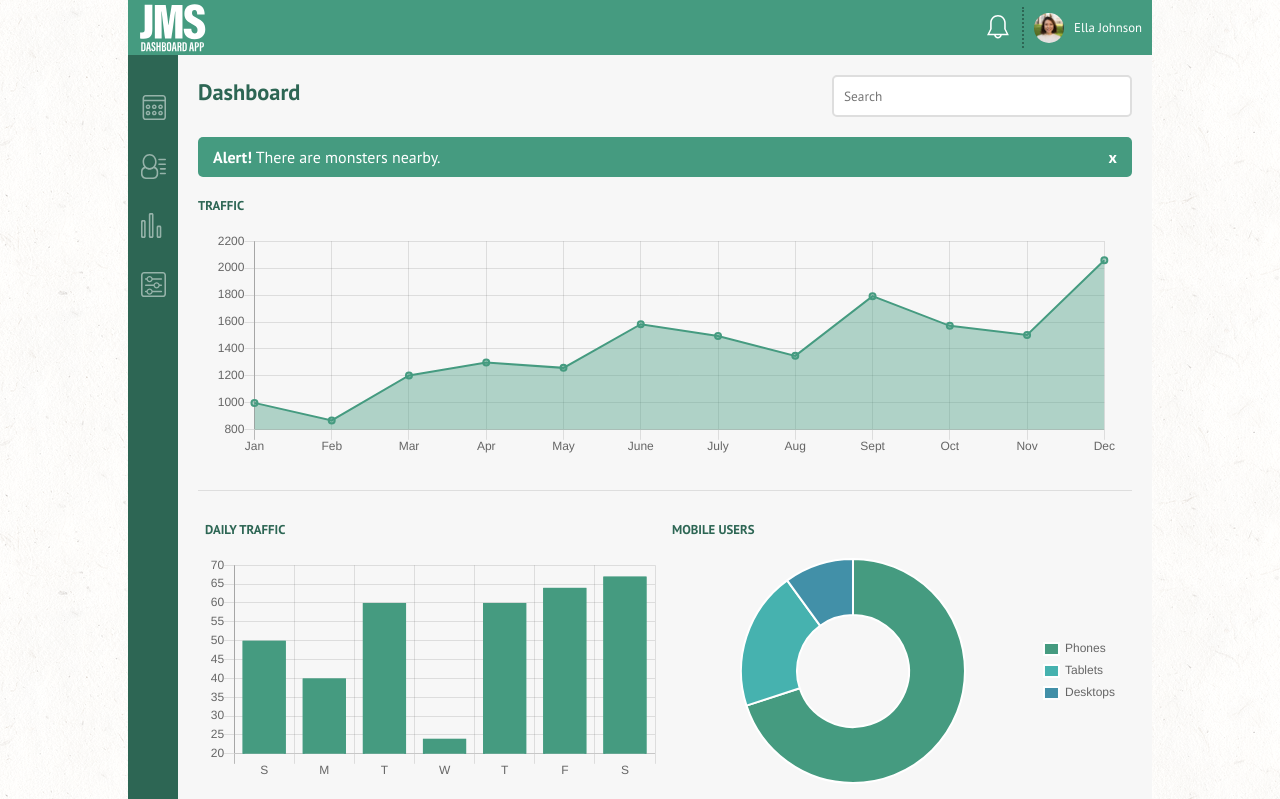
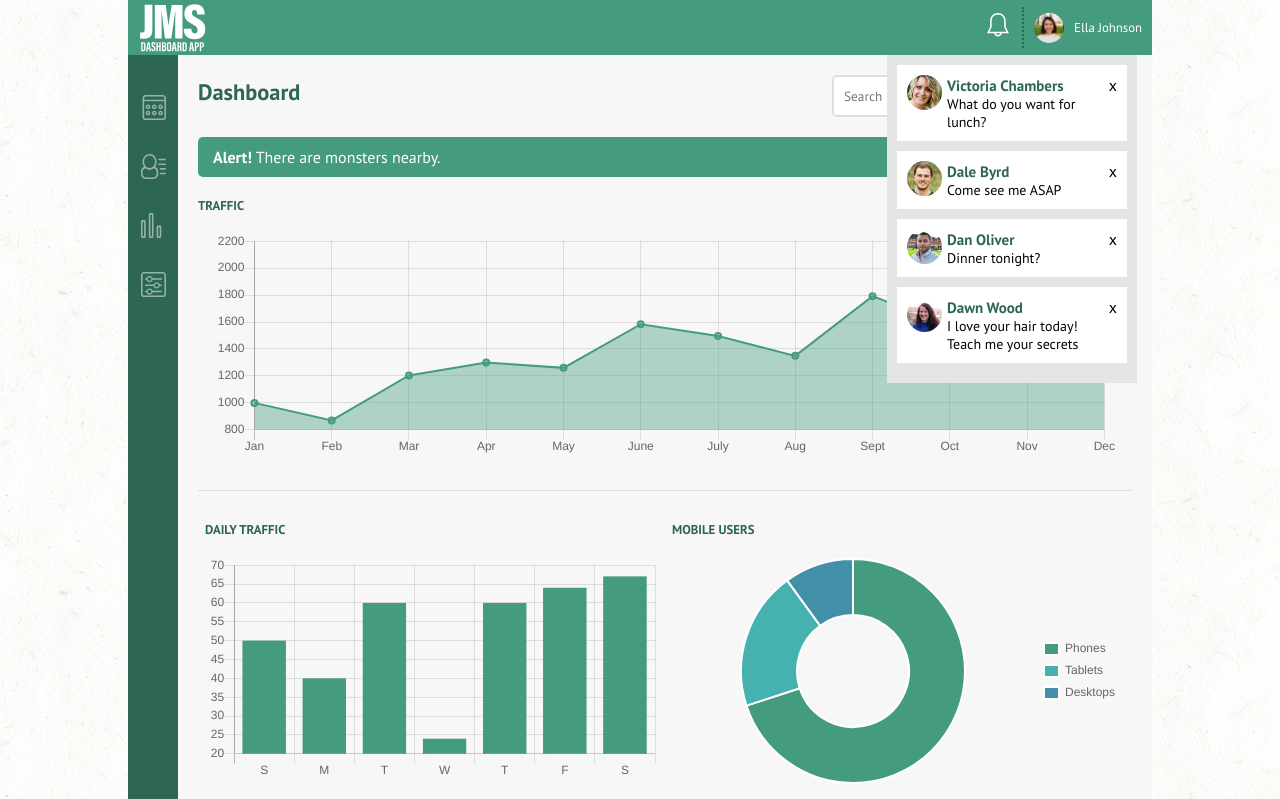
Before and after one commit to RachelTyJohnson/treehouse-fewd-project7, a plain HTML site: page index.html in a window 1280 px wide. Both pictures are taken after a click on the picture 999 px from the left and 27 px from the top of the page. Shown: the top 799 px of the page. Drawn offline with nearby package versions, Linux system fonts and the light colour scheme.

Commit message:
Notifications bell alerts

```diff
--- a/index.html
+++ b/index.html
@@ -6,11 +6,52 @@
   <title>Dashboard | JMS App</title>
   <link rel="stylesheet" type="text/css" href="css/style.css">
   <link rel="icon" type="image/png" href="favicon-32x32.png" sizes="32x32" />
-  <link rel="icon" type="image/png" href="favicon-16x16.png" sizes="16x16" / </head> <body>
+  <link rel="icon" type="image/png" href="favicon-16x16.png" sizes="16x16" />
+</head>
+
+<body>
+
+
   <div class="container">
     <header>
       <img class="logo" src="icons/logo.svg" />
-      <img class="bell" src="icons/icon-bell.svg" />
+      <div class="notification">
+        <img class="bell" src="icons/icon-bell.svg">
+        <ul class="notification-menu">
+          <li>
+            <img class="avatar" src="img/member-1.jpg">
+            <div class="notification-details">
+              <h3>Victoria Chambers</h3>
+              <p>What do you want for lunch?</p>
+            </div>
+            <span>x</span>
+          </li>
+          <li>
+            <img class="avatar" src="img/member-2.jpg">
+            <div class="notification-details">
+              <h3>Dale Byrd</h3>
+              <p>Come see me ASAP</p>
+            </div>
+            <span>x</span>
+          </li>
+          <li>
+            <img class="avatar" src="img/member-4.jpg">
+            <div class="notification-details">
+              <h3>Dan Oliver</h3>
+              <p>Dinner tonight?</p>
+            </div>
+            <span>x</span>
+          </li>
+          <li>
+            <img class="avatar" src="img/member-5.jpg">
+            <div class="notification-details">
+              <h3>Dawn Wood</h3>
+              <p>I love your hair today! Teach me your secrets</p>
+            </div>
+            <span>x</span>
+          </li>
+        </ul>
+      </div>
       <div class="user">
         <img class="userimage" src="img/member-3.jpg" />
         <p class="username">Ella Johnson</p>
@@ -187,8 +228,9 @@
 
   </main>
   </div>
+  <script src="https://code.jquery.com/jquery-3.3.1.js" integrity="sha256-2Kok7MbOyxpgUVvAk/HJ2jigOSYS2auK4Pfzbm7uH60=" crossorigin="anonymous"></script>
   <script src="https://cdnjs.cloudflare.com/ajax/libs/Chart.js/2.7.3/Chart.min.js"></script>
   <script src="js/script.js"></script>
-  </body>
+</body>
 
-  </html>
+</html>
--- a/js/script.js
+++ b/js/script.js
@@ -1,3 +1,23 @@
+let main = function() {
+  $('.notification img').click(function() {
+    $('.notification-menu').toggle();
+  });
+
+  $('.post .btn').click(function() {
+    $(this).toggleClass('btn-like');
+  });
+};
+$(document).ready(main);
+
+let removeNotification = document.querySelector('.notification-menu');
+removeNotification.addEventListener('click', (e) => {
+  if (e.target.tagName == "SPAN"){
+    let alert = e.target.parentNode;
+    let main = alert.parentNode;
+    main.removeChild(alert);
+  }
+})
+
 let removealert = document.querySelector('main .alert .removealert');
 removealert.addEventListener('click', (e) => {
   let alert = e.target.parentNode.parentNode;
--- /dev/null
+++ b/scss/_notifications.scss
@@ -0,0 +1,89 @@
+.notification {
+  position: relative;
+  text-align: right;
+}
+
+.notification img {
+  height:35px;
+}
+
+.notification-menu {
+  position: absolute;
+  top: 42px;
+  left: -100px;
+  background-color: #e5e5e5;
+  border: #989898;
+  padding: 10px;
+  list-style: none;
+  width: 250px;
+  display: none;
+  text-align: left;
+  z-index:1000;
+}
+
+.notification-menu li {
+  background-color: #fff;
+  padding: 10px;
+  margin-bottom: 10px;
+  display:flex;
+  span{
+    margin-left:auto;
+    cursor:pointer;
+  }
+}
+
+.notification-menu .avatar {
+  border-radius:100%;
+  margin-right:5px;
+}
+
+.notification-menu h3 {
+  font-size: 15px;
+  margin: 0 0 5px 0;
+  display: inline;
+}
+
+.notification-menu p {
+  margin-bottom: 0;
+  font-size: 14px;
+}
+
+.post {
+  background-color: #fff;
+  padding: 20px;
+  margin: 20px 0;
+  box-shadow: 0 2px 3px rgba(0,0,0,.1);
+}
+
+.post .avatar {
+  padding-right: 10px;
+  padding-bottom: 5px;
+}
+
+.post h3 {
+  font-size: 16px;
+  margin-top: 0;
+  display: inline;
+}
+
+.post p {
+  font-size: 14px;
+}
+
+.post p + img {
+  width: 100%;
+  margin-bottom: 15px;
+}
+
+.btn {
+  color: #333;
+  border-color: #ccc;
+  background-color: transparent;
+  font-weight: 600;
+}
+
+.btn-like {
+  background-color: #CC0000;
+  border-color: #B20000;
+  color: #fff;
+}
--- a/scss/style.scss
+++ b/scss/style.scss
@@ -1,7 +1,8 @@
 @import 'variables',
         'mixins',
         'grid',
-        'animations';
+        'animations',
+        'notifications';
 
 *{
   margin: 0;
@@ -32,6 +33,7 @@ h2{
 body{
   background-image:url('../img/background.png');
 }
+
 
 header {
   padding:7px 10px;
```
Also changed, not shown: css/style.css, 1 other file.
